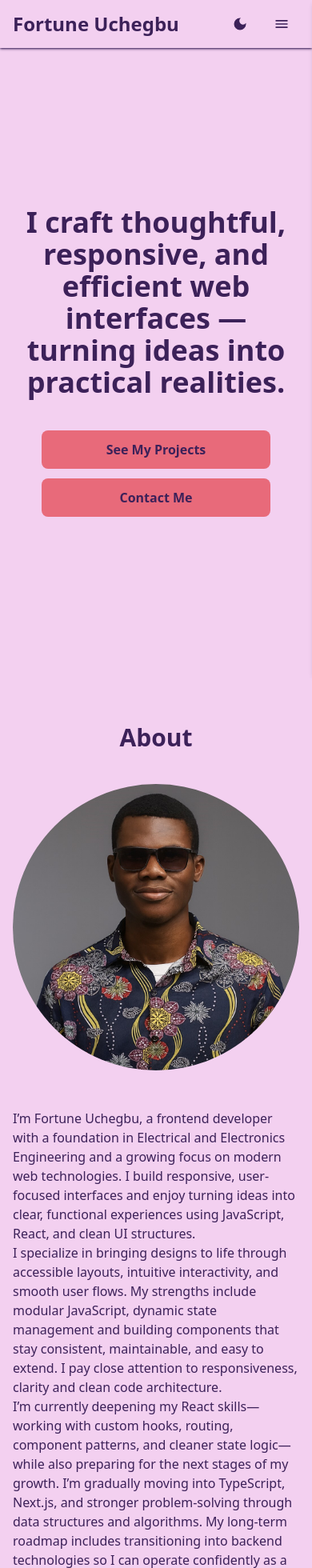
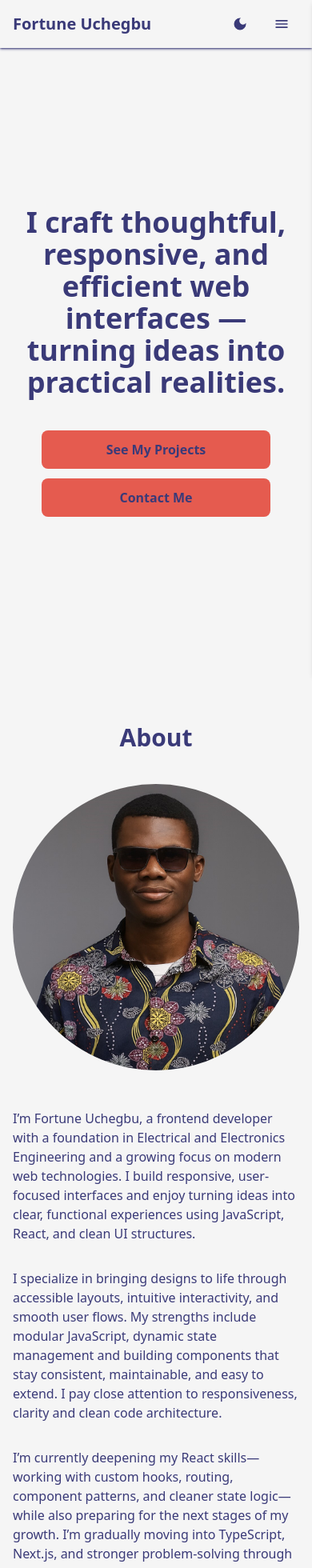
Before and after one commit to Fortune-Uchegbu/portfolio-website, a React (Vite) app: page / in a window 390 px wide. Shown: the top 1960 px of the page at 80% size. Built offline with nearby package versions, Linux system fonts and the light colour scheme.

Commit message:
feat: enhance styling for NameLogo and About sections, update color variables in CSS

```diff
--- a/src/components/NameLogo.jsx
+++ b/src/components/NameLogo.jsx
@@ -16,9 +16,9 @@ const NameLogo = () => {
   return (
     <button
     onClick={(e) => handleLinkTo(e, "#hero")}
-    className=" hover:cursor-pointer"
+    className=" hover:cursor-pointer text-start "
     aria-label='Home'>
-        <span className="font-bold text-2xl">
+        <span className="font-bold text-xl md:text-2xl">
         Fortune Uchegbu
       </span>
     </button>
--- a/src/sections/About.jsx
+++ b/src/sections/About.jsx
@@ -9,19 +9,19 @@ const About = ({width}) => {
         <SecHeading title ={'About'} />
         <div className={width < 1024 ? 'flex flex-col items-center' : ''}>
           <img className='lg:float-left w-[400px] aspect-auto rounded-full lg:mr-12 mb-12 ' src={ProfileImg} alt="Profile-Headshot" />
-          <p className="text-start lg:mb-8 aboutMe">
+          <p className="text-start mb-8 aboutMe">
             I’m Fortune Uchegbu, a frontend developer with a foundation in Electrical and Electronics Engineering and a growing focus on modern web technologies. I build responsive, user-focused interfaces and enjoy turning ideas into clear, functional experiences using JavaScript, React, and clean UI structures.
           </p>
-          <p className="text-start lg:mb-8 whatIDo">
+          <p className="text-start mb-8 whatIDo">
             I specialize in bringing designs to life through accessible layouts, intuitive interactivity, and smooth user flows. My strengths include modular JavaScript, dynamic state management and building components that stay consistent, maintainable, and easy to extend. I pay close attention to responsiveness, clarity and clean code architecture.
           </p>
-          <p className="text-start lg:mb-8 whatI'mOnCurrenlty">
+          <p className="text-start mb-8 whatI'mOnCurrenlty">
             I’m currently deepening my React skills—working with custom hooks, routing, component patterns, and cleaner state logic—while also preparing for the next stages of my growth. I’m gradually moving into TypeScript, Next.js, and stronger problem-solving through data structures and algorithms. My long-term roadmap includes transitioning into backend technologies so I can operate confidently as a full-stack developer and continue expanding beyond that as I grow in the field.
           </p>
-          <p className="text-start lg:mb-8 whyIBuild">
+          <p className="text-start mb-8 whyIBuild">
             I enjoy solving problems and creating experiences that feel smooth and deliberate. My engineering background gives me a structured approach to breaking down challenges and Web development lets me combine that structure with creativity. Watching an idea evolve into something functional and polished is what drives my work.
           </p>
-          <p className="text-start lg:mb-8 whatI'mLookingFor">
+          <p className="text-start mb-8 whatI'mLookingFor">
             I’m open to junior developer roles, internships, and collaboration opportunities where I can contribute to real projects, learn from experienced teams, and continue growing my skills in modern Web development. My goal is to keep building, improving, and gaining practical experience that sharpens both my technical and problem-solving abilities.
           </p>
         </div>
--- a/src/styles/index.css
+++ b/src/styles/index.css
@@ -4,16 +4,16 @@
 
 @theme {
   /* === Colours === */
-  /* --color-pri-dark: #181958;
-  --color-sec-dark: #e6cbbe;
+  --color-pri-dark: #281b4e;
+  --color-sec-dark: #f5f5f5;
   --color-pri-light: #f5f5f5;
   --color-sec-light: #3a3a78;
   --color-accent: #e55b4f;
   --color-hover: #2d6a4f;
   --color-neutral-light: #dcdcdc;
-  --color-neutral-dark: #4b5563; */
+  --color-neutral-dark: #4b5563;
 
-  --color-pri-dark: #281b4e;
+  /* --color-pri-dark: #281b4e;
   --color-sec-dark: #facfee;
 
   --color-pri-light: #f3d0f0;
@@ -23,7 +23,7 @@
   --color-hover: #5b2a86;
 
   --color-neutral-light: #e8e4ea;
-  --color-neutral-dark: #3c3f47;
+  --color-neutral-dark: #3c3f47; */
 
   /* === Typography === */
   --font-heading: "Poppins", sans-serif;
```
